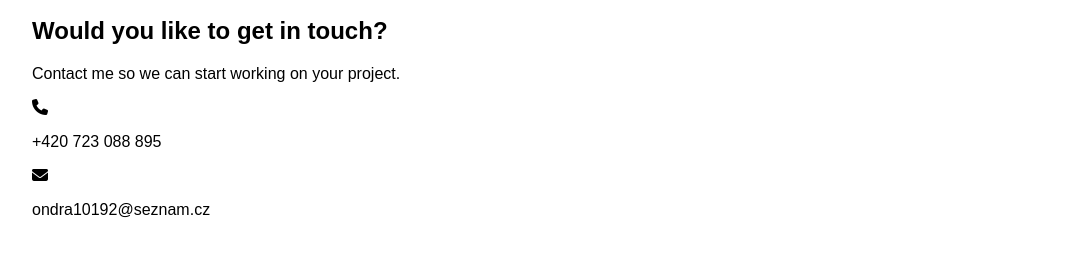
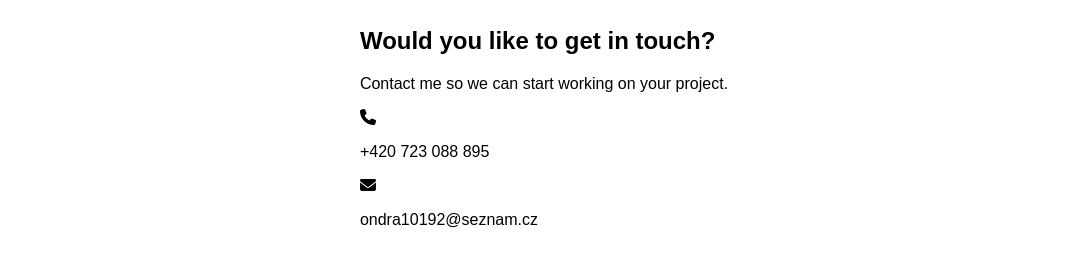
Before and after one commit to ondra10192/PortfolioWebsite, a plain HTML site: page contact.html in a window 1280 px wide. Shown: the part 71-338 px from the top of the page, without its empty margins (96-1163 px from the left). Drawn offline with Linux system fonts and the light colour scheme.

Commit message:
add styles

```diff
--- a/style.css
+++ b/style.css
@@ -97,3 +97,14 @@ img {
 footer p {
     text-align: center;
 }
+
+/*Contact Page Styles*/
+#contact-body {
+    height: 100vh;
+}
+
+#contact-section {
+    display: flex;
+    justify-content: center;
+    align-content: center;
+}
```
Also changed, not shown: index.html (+4 -3 lines).
